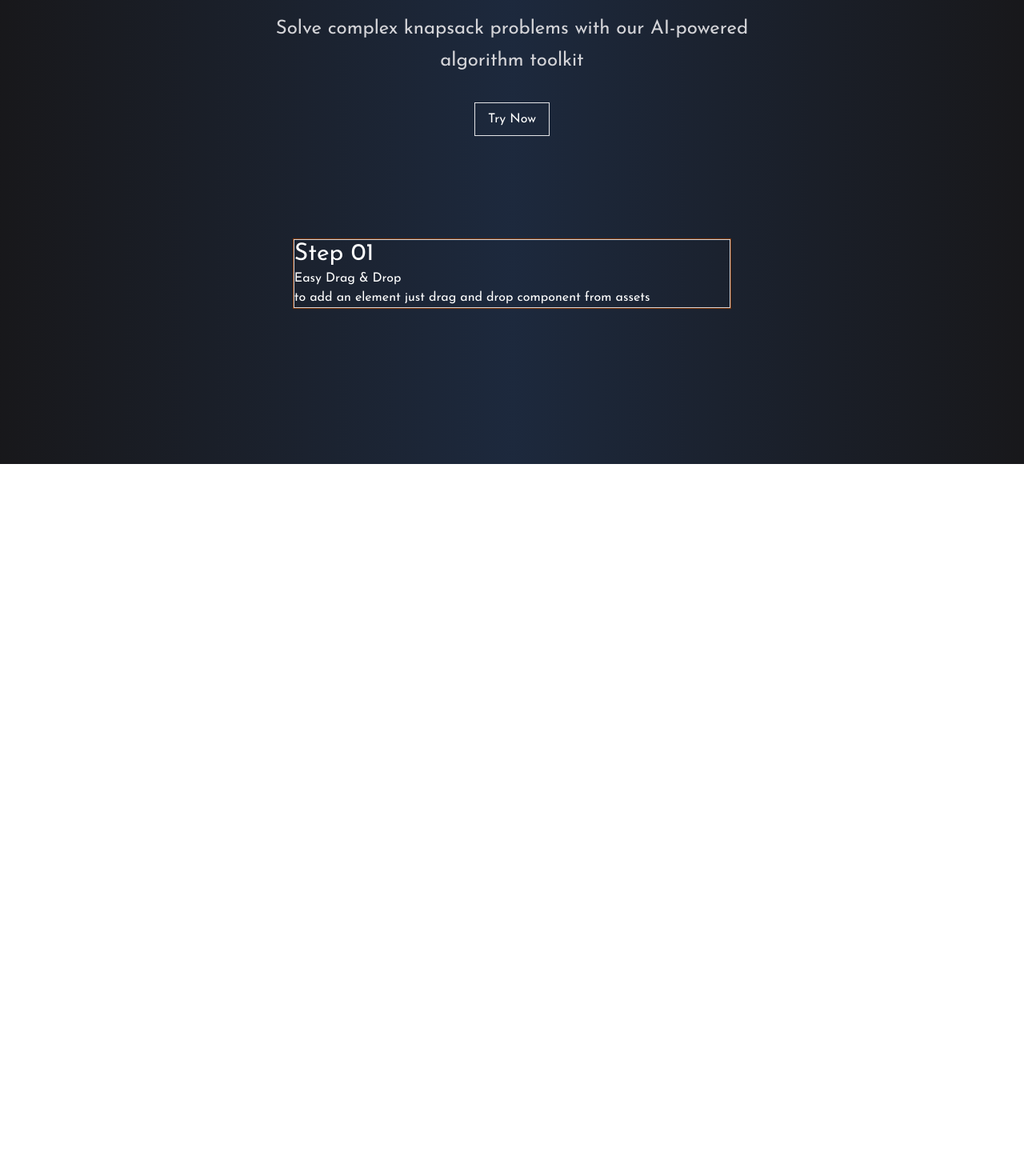
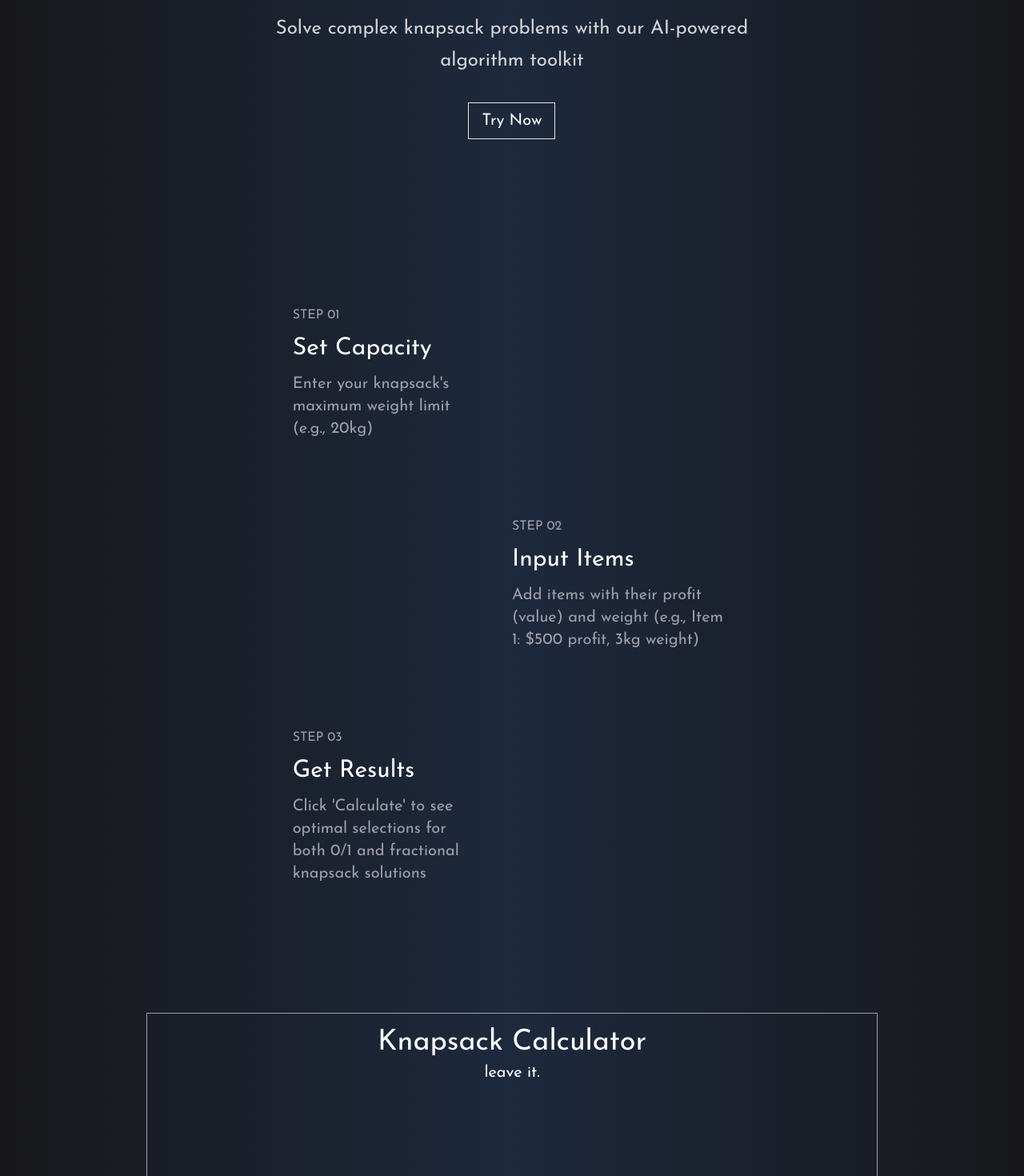
Before and after one commit to stealthscripter/knapsack-visualizer, a React (Vite) app: page / in a window 1280 px wide. Shown: the part 220-1690 px from the top of the page at 80% size. Before the commit the page ends 800 px from the top, so only its background shows below. Built offline with nearby package versions, Linux system fonts and the light colour scheme.

Commit message:
adding steps

```diff
--- /dev/null
+++ b/src/components/Footer.tsx
@@ -0,0 +1,7 @@
+function Footer() {
+  return (
+    <div>Footer</div>
+  )
+}
+
+export default Footer
--- a/src/components/Hero.tsx
+++ b/src/components/Hero.tsx
@@ -5,7 +5,7 @@ function Hero() {
       <p className="text-2xl mb-8 max-w-2xl mx-auto mt-4 text-zinc-300 leading-10">
         Solve complex knapsack problems with our AI-powered algorithm toolkit
       </p>
-    <button className="border border-zinc-200 px-4 py-2 cursor-pointer">Try Now</button>
+    <button className="border border-zinc-200 px-4 py-2 cursor-pointer text-xl hover:bg-zinc-200 hover:text-slate-800 duration-300">Try Now</button>
     </div>
   );
 }
--- /dev/null
+++ b/src/components/Knapsack.tsx
@@ -0,0 +1,13 @@
+function Knapsack() {
+  return (
+    <div className="mt-40 border border-zinc-400 p-4 col-start-2 col-span-5 my-20 min-h-96 font-josefin">
+      <h1 className="text-center text-4xl">Knapsack Calculator</h1>
+      <p className="text-xl leading-9 text-center">
+        leave it.
+      </p>
+
+    </div>
+  );
+}
+
+export default Knapsack;
--- a/src/components/Steps.tsx
+++ b/src/components/Steps.tsx
@@ -1,17 +1,50 @@
-import React from 'react'
+const steps = [
+  {
+    title: "Set Capacity",
+    description: "Enter your knapsack's maximum weight limit (e.g., 20kg)"
+  },
+  {
+    title: "Input Items",
+    description: "Add items with their profit (value) and weight (e.g., Item 1: $500 profit, 3kg weight)"
+  },
+  {
+    title: "Get Results",
+    description: "Click 'Calculate' to see optimal selections for both 0/1 and fractional knapsack solutions"
+  }
+];
 
 function Steps() {
   return (
-    <div className='border border-amber-900 col-start-3 col-span-3 mt-32'>
-        <div className='border border-zinc-300 font-josefin'>
-            <div className='flex flex-col'>
-                <h1 className='text-3xl'>Step 01</h1>
-                <h4>Easy Drag & Drop</h4>
-                <p>to add an element just drag and drop component from assets</p>
-            </div>
+    <div className="col-start-3 col-span-3 mt-52 flex flex-col space-y-24">
+      {/* step 1 */}
+
+      {steps.map((step, index) => (
+        <div className="font-josefin grid grid-cols-2 space-x-10">
+          {index % 2 === 0 ? (
+            <>
+              <div className="flex flex-col text-zinc-400">
+                <h1 className="uppercase">Step 0{index + 1}</h1>
+                <h4 className="text-3xl text-white my-3">{step.title}</h4>
+                <p className="text-xl">{step.description}</p>
+              </div>
+              <div className=""></div>
+            </>
+          ) : (
+            <>
+              <div className=""></div>
+              <div className="flex flex-col text-zinc-400">
+                <h1 className="uppercase">Step 0{index + 1}</h1>
+                <h4 className="text-3xl text-white my-3">{step.title}</h4>
+                <p className="text-xl">{step.description}</p>
+              </div>
+            </>
+          )}
         </div>
+      ))}
+
+      {/* step 2 */}
     </div>
-  )
+  );
 }
 
-export default Steps
+export default Steps;
--- a/src/layout/AppLayout.tsx
+++ b/src/layout/AppLayout.tsx
@@ -1,5 +1,6 @@
 
 import Hero from '../components/Hero'
+import Knapsack from '../components/Knapsack'
 import NavBar from '../components/NavBar'
 import Steps from '../components/Steps'
 
@@ -9,6 +10,7 @@ function AppLayout() {
         <NavBar />
         <Hero />
         <Steps />
+        <Knapsack />
     </div>
   )
 }
```
